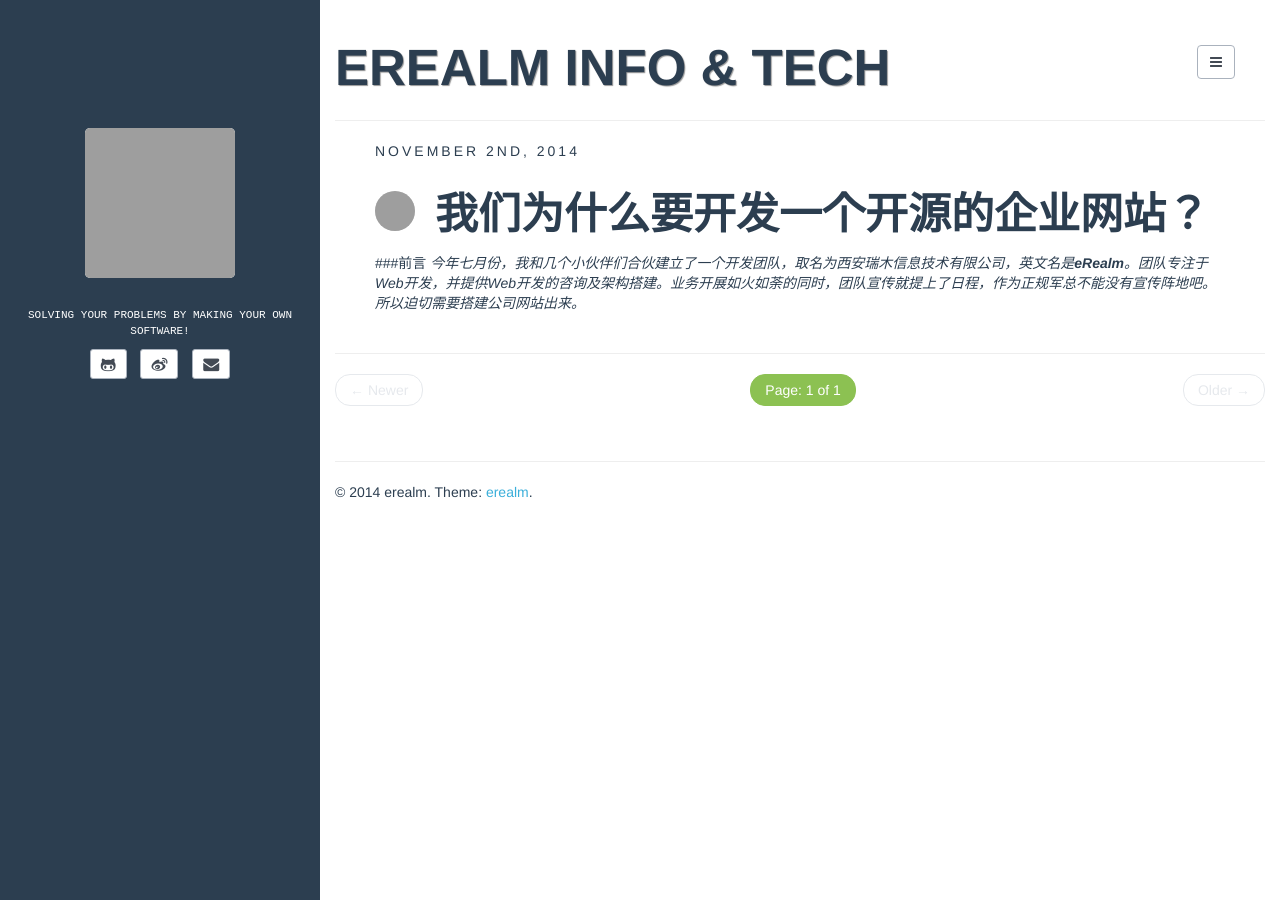
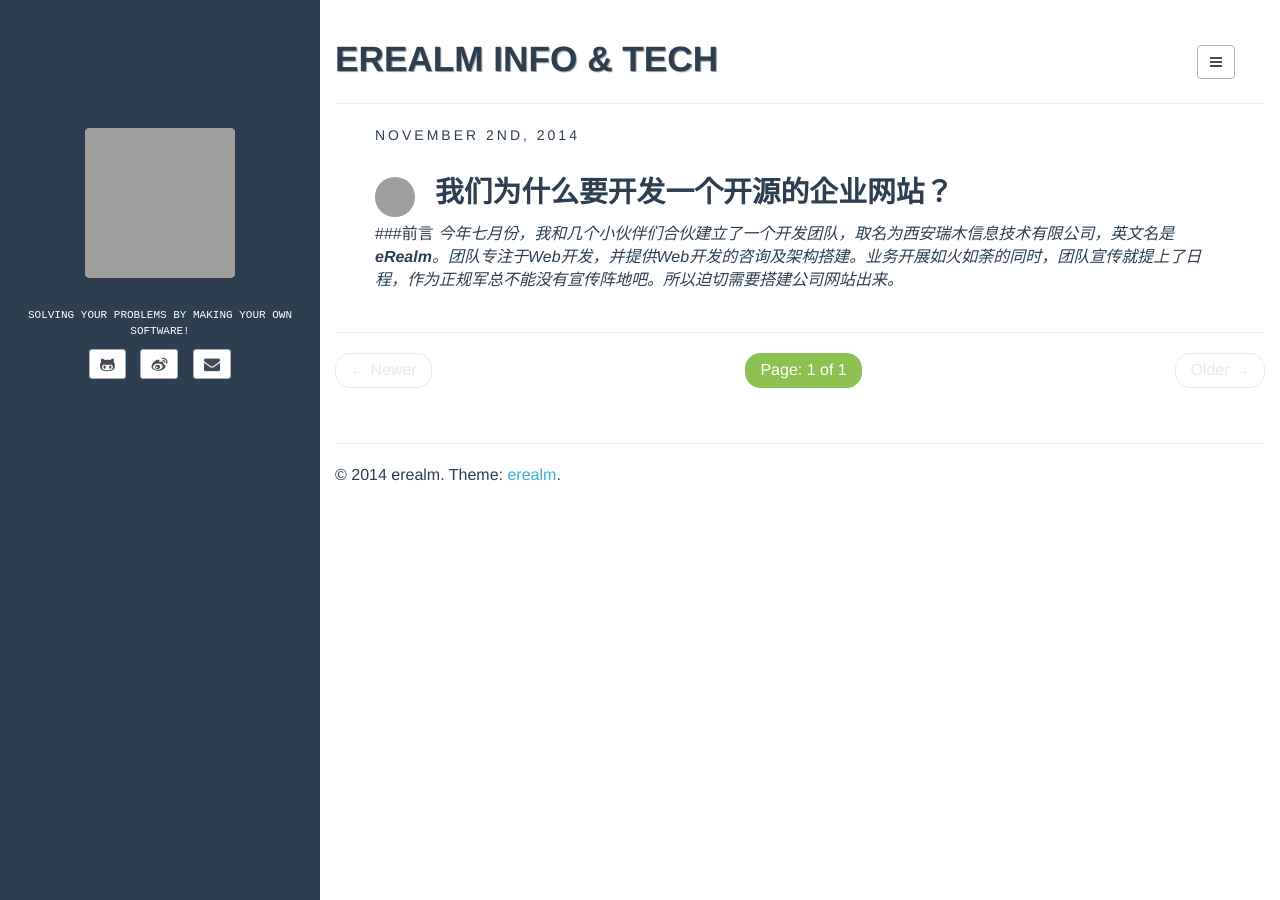
Before and after one commit to be-awake/erealm.github.io, a Jekyll site: the page built from index.html, in a window 1280 px wide. Built offline with Jekyll 4.4.1, drawn with Linux system fonts in a browser that asks for light colours; the list of posts is cut into pages by our own code; grey boxes are pictures that could not be loaded.

Commit message:
first post.

```diff
--- a/assets/css/style.css
+++ b/assets/css/style.css
@@ -2,11 +2,22 @@
 
 body{
 	color: #2c3e50;
+	font-size: 16px;
 	font-family: "Microsoft YaHei", "微软雅黑", SimSun, "宋体","Helvetica",Helvetica,sans-serif
 }
 
 h1, h2, h3, h4, h5, h6, .h1, .h2, .h3, .h4, .h5, .h6 {
 	font-family: "Microsoft YaHei", "微软雅黑", SimSun, "宋体","Helvetica",Helvetica,sans-serif
+}
+
+h1 {
+	font-size: 2.2em;
+}
+h2 {
+	font-size: 1.8em;
+}
+h3 {
+	font-size: 1.5em;
 }
 
 .sidebar {
```
